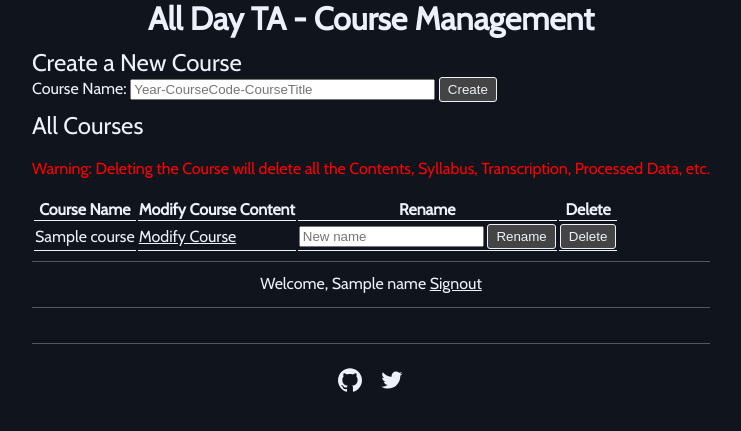
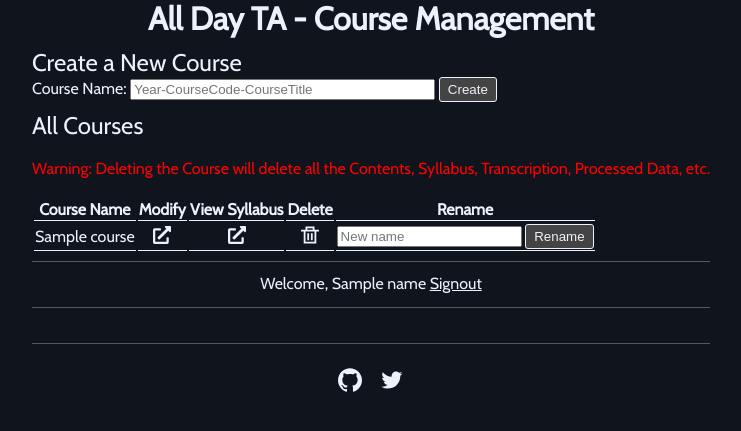
Before and after one commit to satishsurath/alldayta.xyz, a Flask app: template app/templates/course_management.html in a window 1280 px wide. Shown: the part 133-564 px from the top of the page, without its empty margins (269-1010 px from the left). Run offline with Flask 3, Linux system fonts and the light colour scheme; the visitor is signed in with stand-in values (Sample User, id 1); the template is opened without the code that fills it: most values are stand-ins (such as "Sample title", 1, 10 or a date in 2020); some libraries are stand-ins or nearby versions.

Commit message:
Added SVG Icons for the Course Management table
Signed-off-by: Satish Surath <connect@sati.sh>

```diff
--- a/app/routes.py
+++ b/app/routes.py
@@ -140,10 +140,13 @@ def rename_item():
         rename_folder(old_path_processed_syllabus, new_path_processed_syllabus)  # Replace with the appropriate function to rename a file or folder
     return redirect(request.referrer)
 
-@app.route('/delete-item', methods=['POST'])
+@app.route('/delete-item', methods=['GET','POST'])
 @login_required
 def delete_item():
-    name = request.form['name']
+    if request.method == 'POST':
+      name = request.form['name']
+    if request.method == 'GET':
+      name = request.args.get('name')
     #$print(name)
     course_name = request.form.get('course_name', None)
     if course_name: # So this is a deletion of a single file
--- a/app/templates/course_management.html
+++ b/app/templates/course_management.html
@@ -23,13 +23,14 @@
         <br>
         <div class="alert alert-warning" role="alert"> Warning: Deleting the Course will delete all the Contents, Syllabus, Transcription, Processed Data, etc. </div>
         <br>
-        <table>
+        <table style="text-align: center;">
             <thead>
                 <tr>
                     <th>Course Name</th>
-                    <th>Modify Course Content</th>
+                    <th>Modify</th>
+                    <th>View Syllabus</th>
+                    <th>Delete</th>
                     <th>Rename</th>
-                    <th>Delete</th>
                 </tr>
             </thead>
             <tbody>
@@ -37,7 +38,26 @@
                 <tr>
                     <td>{{ course }}</td>
                     <td>
-                        <a href="{{ url_for('course_contents', course_name=course) }}">Modify Course</a>
+                        <a href="{{ url_for('course_contents', course_name=course) }}"><svg style="fill: var(--text-color);" width="18px" height="18px" viewBox="0 0 512 512" xmlns="http://www.w3.org/2000/svg"><path d="M432,320H400a16,16,0,0,0-16,16V448H64V128H208a16,16,0,0,0,16-16V80a16,16,0,0,0-16-16H48A48,48,0,0,0,0,112V464a48,48,0,0,0,48,48H400a48,48,0,0,0,48-48V336A16,16,0,0,0,432,320ZM488,0h-128c-21.37,0-32.05,25.91-17,41l35.73,35.73L135,320.37a24,24,0,0,0,0,34L157.67,377a24,24,0,0,0,34,0L435.28,133.32,471,169c15,15,41,4.5,41-17V24A24,24,0,0,0,488,0Z"/></svg></a>
+                    </td>
+                    <td>
+                        <a href="{{ url_for('course_syllabus', course_name=course) }}" target="_blank"><svg style="fill: var(--text-color);" width="18px" height="18px" viewBox="0 0 512 512" xmlns="http://www.w3.org/2000/svg"><path d="M432,320H400a16,16,0,0,0-16,16V448H64V128H208a16,16,0,0,0,16-16V80a16,16,0,0,0-16-16H48A48,48,0,0,0,0,112V464a48,48,0,0,0,48,48H400a48,48,0,0,0,48-48V336A16,16,0,0,0,432,320ZM488,0h-128c-21.37,0-32.05,25.91-17,41l35.73,35.73L135,320.37a24,24,0,0,0,0,34L157.67,377a24,24,0,0,0,34,0L435.28,133.32,471,169c15,15,41,4.5,41-17V24A24,24,0,0,0,488,0Z"/></svg></a>
+                    </td>
+
+
+                    <td>
+                        <a href="{{ url_for('delete_item', name=course) }}"><svg style="fill: var(--text-color);" width="18px" height="18px"viewBox="0 -0.5 21 21" version="1.1" xmlns="http://www.w3.org/2000/svg" xmlns:xlink="http://www.w3.org/1999/xlink">
+                            <g id="Page-1" stroke="none" stroke-width="1" fill="none" fill-rule="evenodd">
+                                <g id="Dribbble-Light-Preview" transform="translate(-179.000000, -360.000000)" style="fill: var(--text-color);">
+                                    <g id="icons" transform="translate(56.000000, 160.000000)">
+                                        <path d="M130.35,216 L132.45,216 L132.45,208 L130.35,208 L130.35,216 Z M134.55,216 L136.65,216 L136.65,208 L134.55,208 L134.55,216 Z M128.25,218 L138.75,218 L138.75,206 L128.25,206 L128.25,218 Z M130.35,204 L136.65,204 L136.65,202 L130.35,202 L130.35,204 Z M138.75,204 L138.75,200 L128.25,200 L128.25,204 L123,204 L123,206 L126.15,206 L126.15,220 L140.85,220 L140.85,206 L144,206 L144,204 L138.75,204 Z" id="delete-[#1487]">
+
+                        </path>
+                                    </g>
+                                </g>
+                            </g>
+                        </svg></a>
+                        </form>
                     </td>
                     <td>
                         <form action="{{ url_for('rename_item') }}" method="post">
@@ -45,14 +65,6 @@
                             <input type="hidden" name="old_name" value="{{ course }}">
                             <input type="text" name="new_name" placeholder="New name">
                             <input type="submit" value="Rename">
-                        </form>
-                    </td>
-
-                    <td>
-                        <form action="{{ url_for('delete_item') }}" method="post">
-                            <input type="hidden" name="csrf_token" value="{{ csrf_token() }}"/>
-                            <input type="hidden" name="name" value="{{ course }}">
-                            <input type="submit" value="Delete">
                         </form>
                     </td>
                 </tr>
```
